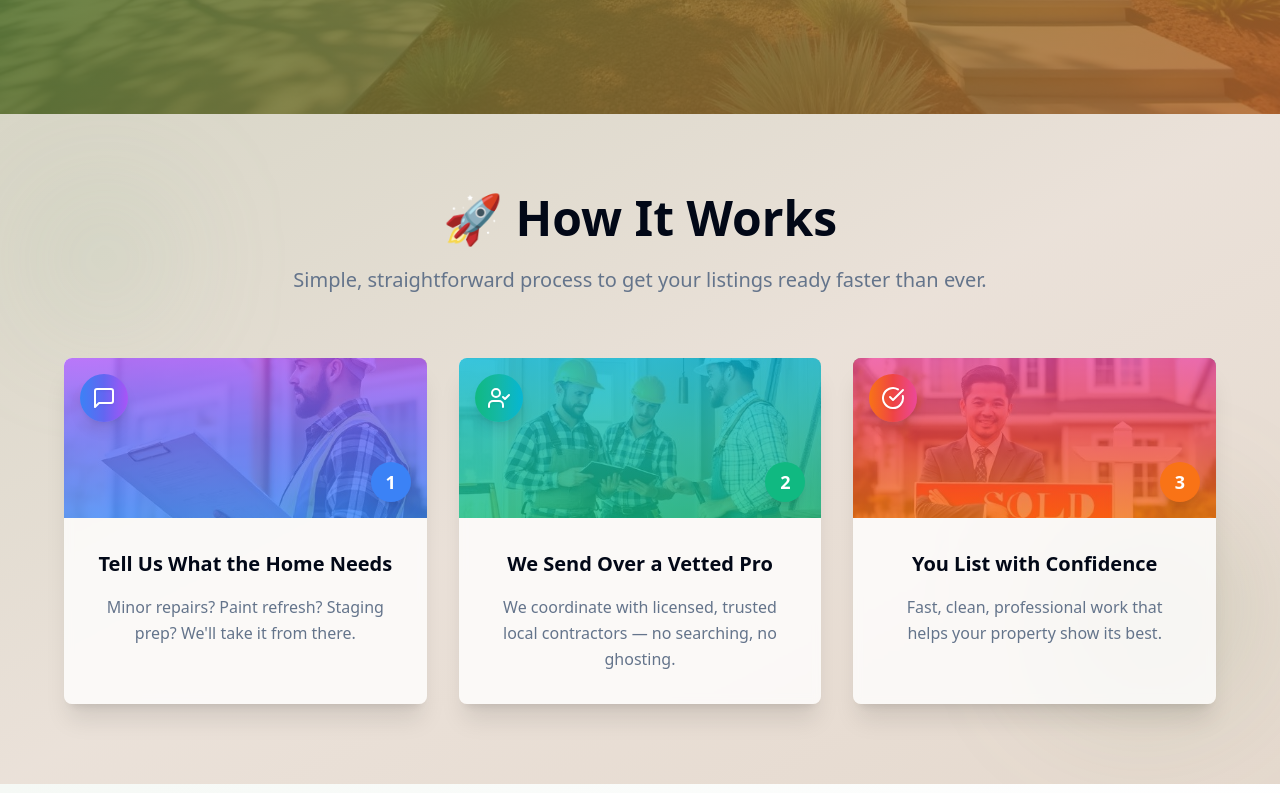
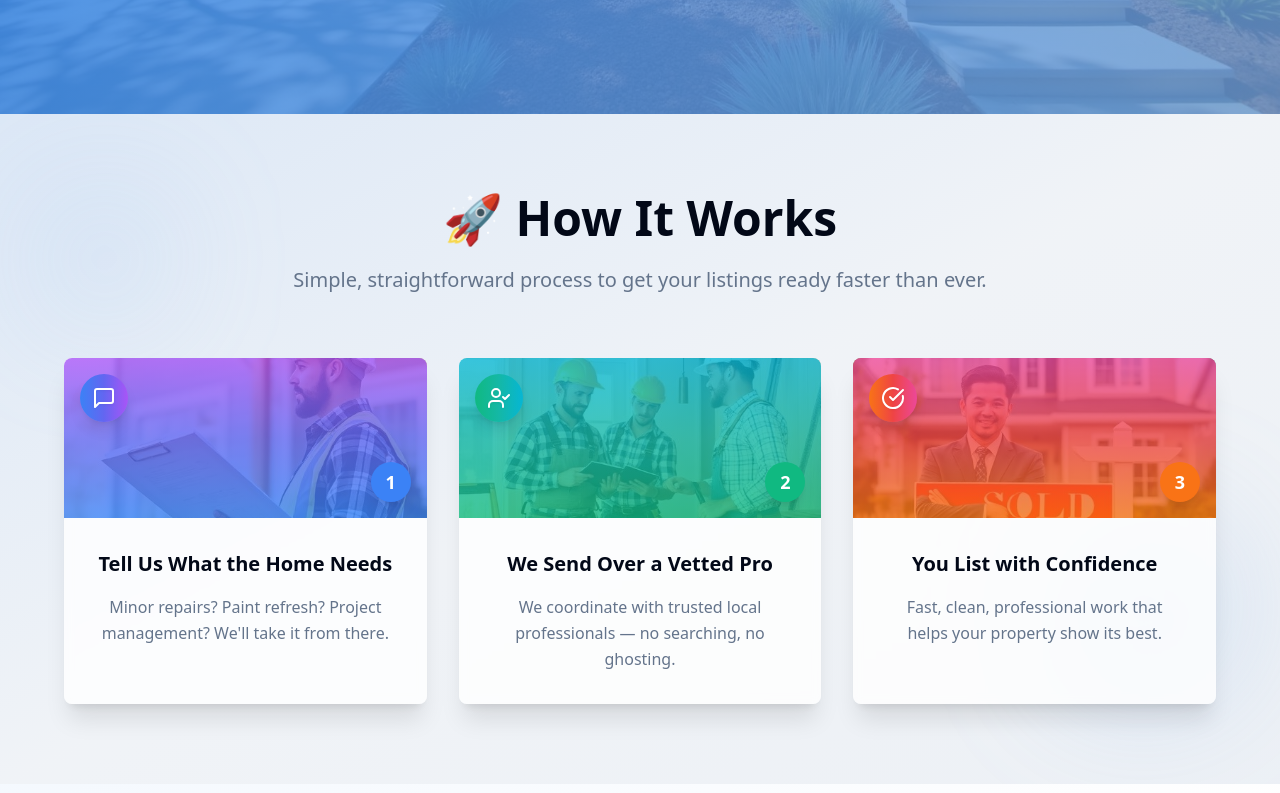
Before and after one commit to mgbautista744/show-ready-dream-catcher, a React (Vite) app: page / in a window 1280 px wide. Shown: the part 687-1480 px from the top of the page. Built offline with nearby package versions, Linux system fonts and the light colour scheme.

Commit message:
Refactor: Update branding and content
Remove mentions of licensed contractors.
Update "Pre-staging Prep" to "Project Management" with a new sub-header.
Change brand colors to a soft, eye-pleasing blue.

```diff
--- a/src/components/BeforeAfter.tsx
+++ b/src/components/BeforeAfter.tsx
@@ -18,7 +18,7 @@ const projects = [
   {
     title: "Burlingame Interior Refresh",
     timeline: "Completed in 3 days",
-    services: ["Interior Paint", "Flooring Repairs", "Staging Prep"],
+    services: ["Interior Paint", "Flooring Repairs", "Project Management"],
     before: beforeInterior,
     after: afterInterior,
     result: "Listed same week, multiple offers"
--- a/src/components/Hero.tsx
+++ b/src/components/Hero.tsx
@@ -34,7 +34,7 @@ export function Hero() {
 
           <p className="text-xl md:text-2xl mb-8 leading-relaxed text-white/90">
             Get homes show-ready — fast, clean, and stress-free. We connect realtors and homeowners
-            with reliable, licensed contractors who move quickly and get it done right.
+            with reliable professionals who move quickly and get it done right.
           </p>
 
           <div className="flex flex-col sm:flex-row gap-4">
--- a/src/components/HowItWorks.tsx
+++ b/src/components/HowItWorks.tsx
@@ -8,7 +8,7 @@ const steps = [
   {
     icon: MessageSquare,
     title: "Tell Us What the Home Needs",
-    description: "Minor repairs? Paint refresh? Staging prep? We'll take it from there.",
+    description: "Minor repairs? Paint refresh? Project management? We'll take it from there.",
     image: processConsultation,
     gradient: "from-blue-500 via-indigo-500 to-purple-500",
     accent: "bg-blue-500"
@@ -16,7 +16,7 @@ const steps = [
   {
     icon: UserCheck,
     title: "We Send Over a Vetted Pro",
-    description: "We coordinate with licensed, trusted local contractors — no searching, no ghosting.",
+    description: "We coordinate with trusted local professionals — no searching, no ghosting.",
     image: processWork,
     gradient: "from-emerald-500 via-teal-500 to-cyan-500",
     accent: "bg-emerald-500"
--- a/src/components/Services.tsx
+++ b/src/components/Services.tsx
@@ -44,8 +44,8 @@ const services = [
   },
   {
     icon: Package,
-    title: "Pre-Staging Prep",
-    description: "Ready for professional staging",
+    title: "Project Management",
+    description: "Dedicated manager to each project",
     color: "from-pink-500 to-rose-500"
   }
 ];
--- a/src/index.css
+++ b/src/index.css
@@ -17,16 +17,16 @@ All colors MUST be HSL.
     --popover: 0 0% 100%;
     --popover-foreground: 222.2 84% 4.9%;
 
-    --primary: 120 40% 35%;
+    --primary: 213 85% 55%;
     --primary-foreground: 0 0% 100%;
 
-    --secondary: 30 30% 60%;
-    --secondary-foreground: 0 0% 100%;
+    --secondary: 213 30% 85%;
+    --secondary-foreground: 213 50% 25%;
 
-    --construction: 120 45% 25%;
+    --construction: 213 75% 45%;
     --construction-foreground: 0 0% 100%;
 
-    --trust: 25 60% 45%;
+    --trust: 213 60% 65%;
     --trust-foreground: 0 0% 100%;
 
     --muted: 210 40% 96.1%;
@@ -115,7 +115,7 @@ All colors MUST be HSL.
   }
 
   .gradient-construction {
-    background: linear-gradient(135deg, hsl(var(--construction)), hsl(120 50% 35%));
+    background: linear-gradient(135deg, hsl(var(--construction)), hsl(213 85% 55%));
   }
 
   .gradient-hero {
```
